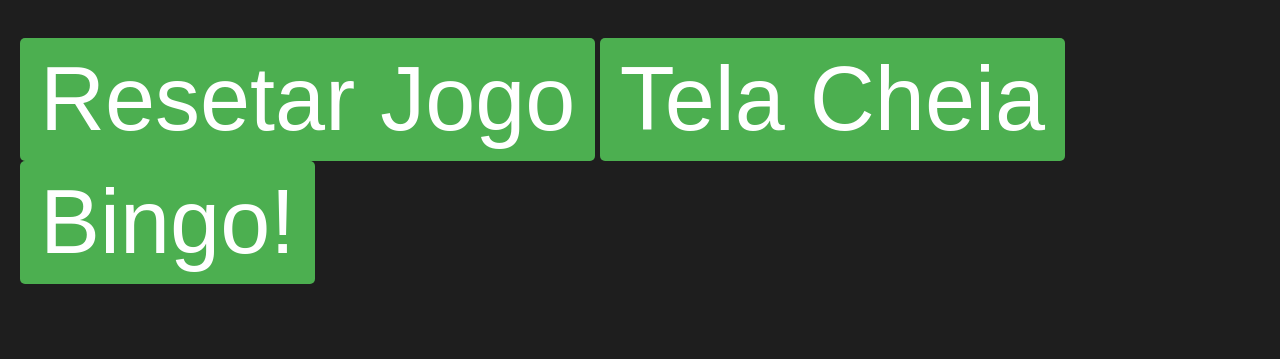
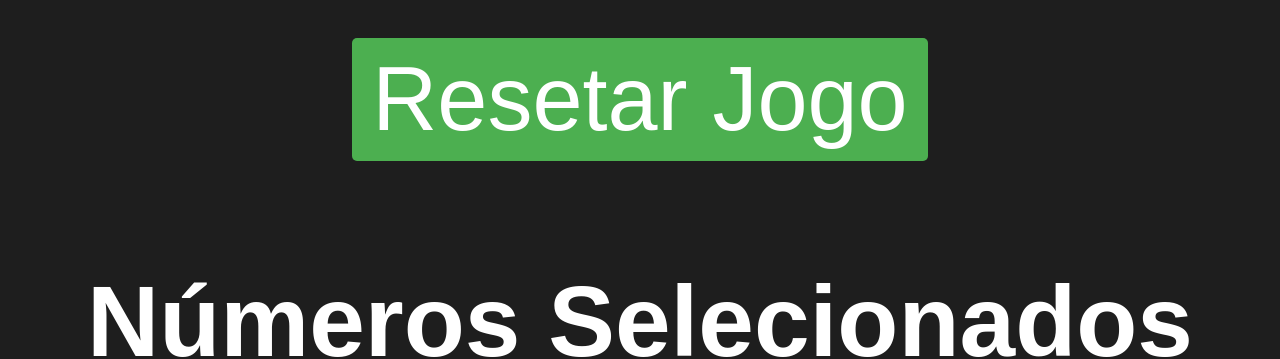
Before and after one commit to fabiocosta25/BingoFamiliaSequeira, a plain HTML site: page index.html in a window 1280 px wide. Shown: the part 2662-3021 px from the top of the page. Drawn offline with Linux system fonts and the light colour scheme.

Commit message:
Update index.html

```diff
--- a/index.html
+++ b/index.html
@@ -25,9 +25,6 @@
     </div>
     <div class="controls">
         <button id="reset-button">Resetar Jogo</button>
-        <button id="fullscreen-btn">Tela Cheia</button>
-        <button id="bingo-btn">Bingo!</button>
-        <div id="bingo-animation" style="display:none; font-size:3em; position:fixed; top:40%; left:40%; width:100%; text-align:center; z-index:9999; color:gold; pointer-events:none;">
     </div>
         <h2>Números Selecionados</h2>
     <div class="selected-numbers">
```
